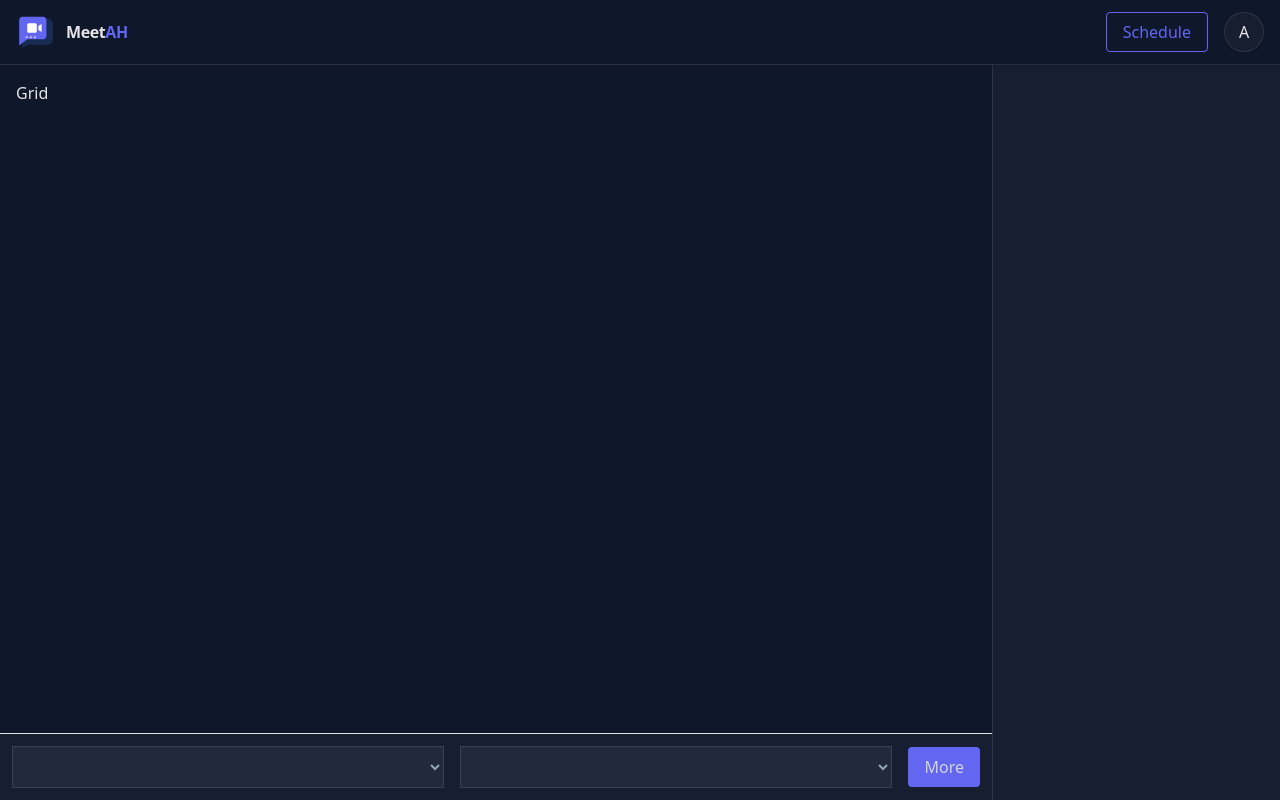
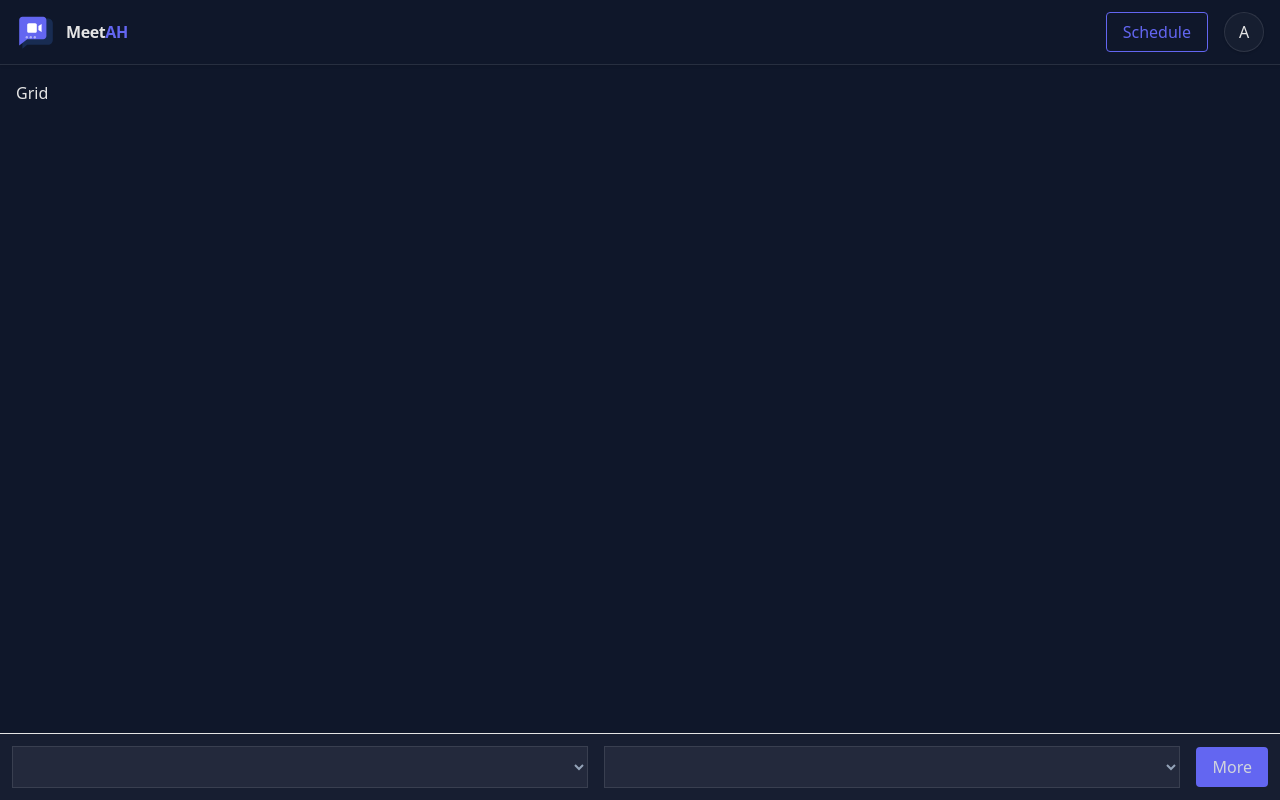
Before and after one commit to amzamulh/ahmeet, a Next.js app: page /meeting/1 in a window 1280 px wide. Built offline with nearby package versions, Linux system fonts and the light colour scheme.

Commit message:
app: update some templates

```diff
--- a/src/app/components/templates/MeetingLayout/MeetingLayout.tsx
+++ b/src/app/components/templates/MeetingLayout/MeetingLayout.tsx
@@ -1,10 +1,9 @@
 import { AppController } from "../../organisms/layouts/AppControler";
 import { Header } from "../../organisms/layouts/Header";
-import { Sidebar } from "../../organisms/layouts/Sidebar";
 
 export interface MeetingLayoutProps {
-  sidebar: React.ReactNode;
-  controls: React.ReactNode;
+  sidebar?: React.ReactNode;
+  controls?: React.ReactNode;
   children: React.ReactNode;
 }
 
@@ -14,10 +13,7 @@ export const MeetingLayout = ({
   children,
 }: MeetingLayoutProps) => {
   return (
-    <AppController
-      header={<Header />}
-      sidebar={<Sidebar isOpen>{sidebar}</Sidebar>}
-    >
+    <AppController header={<Header />} sidebar={sidebar}>
       <div className="flex h-full flex-col">
         <div className="flex-1 overflow-auto p-4">{children}</div>
         {controls}
```
